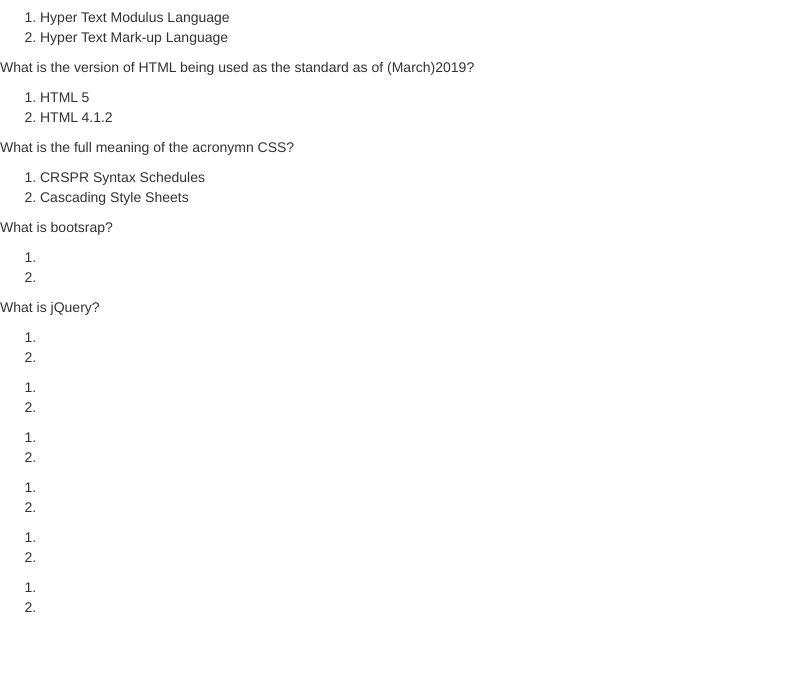
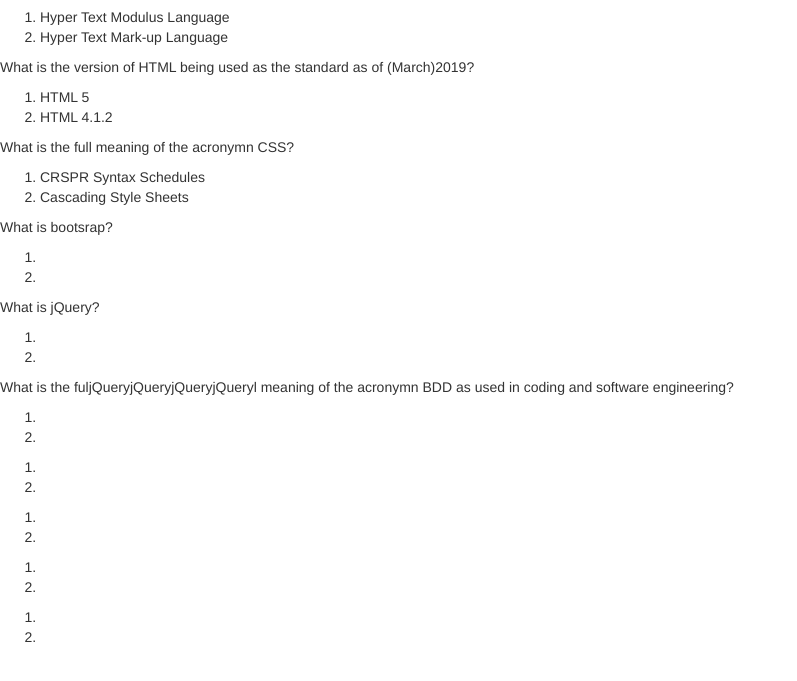
Before and after one commit to Omtatah/code-test, a plain HTML site: page html/quiz.html in a window 1280 px wide. Shown: the part 93-774 px from the top of the page, without its empty margins (0-797 px from the left). Drawn offline with Linux system fonts and the light colour scheme; files that its build step writes are made by us from their sources; files whose address does not match are found by name.

Commit message:
change a question

```diff
--- a/html/quiz.html
+++ b/html/quiz.html
@@ -34,7 +34,7 @@
           <li></li>
           <li></li>
         </ol>
-      <p></p>
+      <p>What is the fuljQueryjQueryjQueryjQueryl meaning of the acronymn BDD as used in coding and software engineering?</p>
         <ol>
           <li></li>
           <li></li>
```
